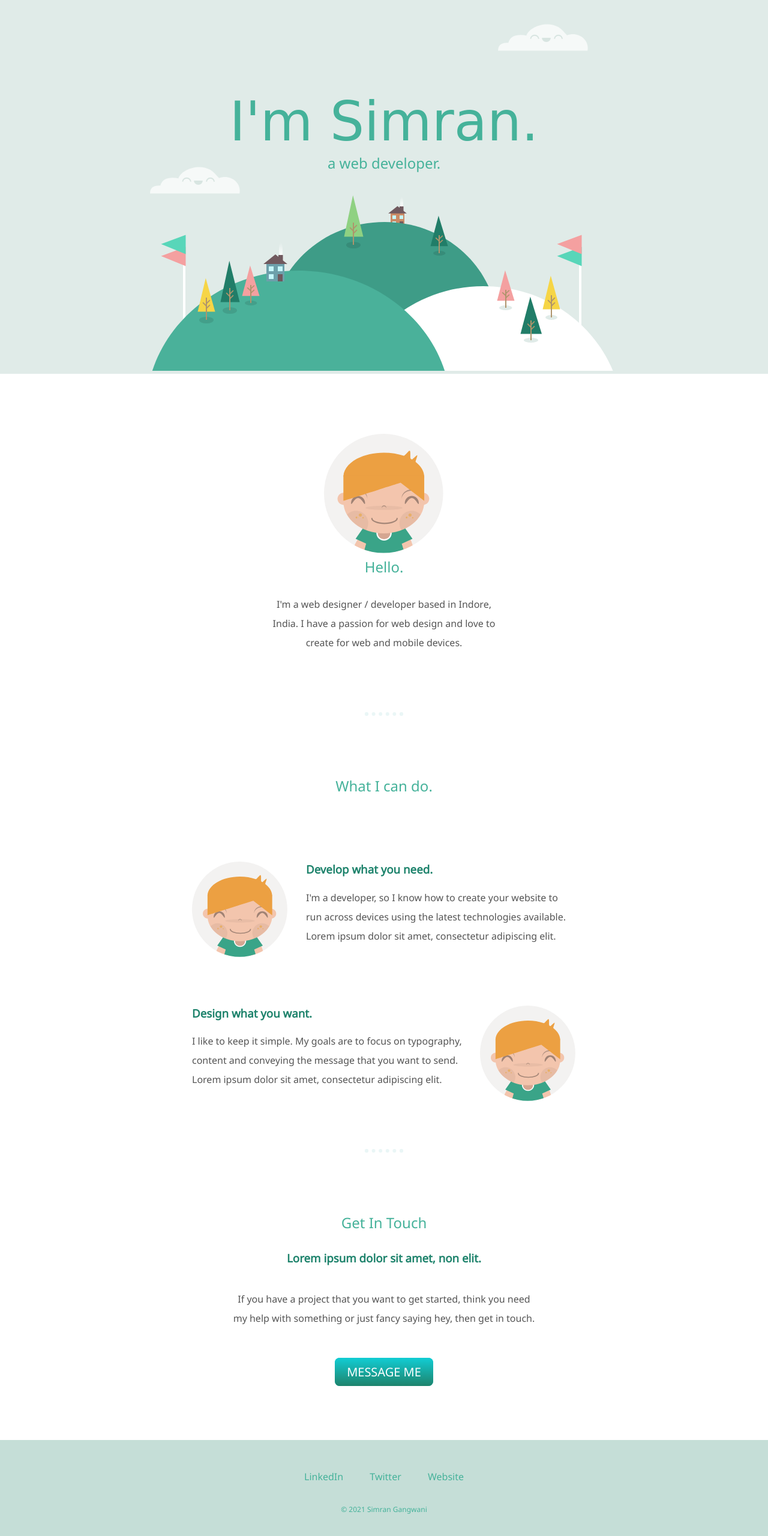
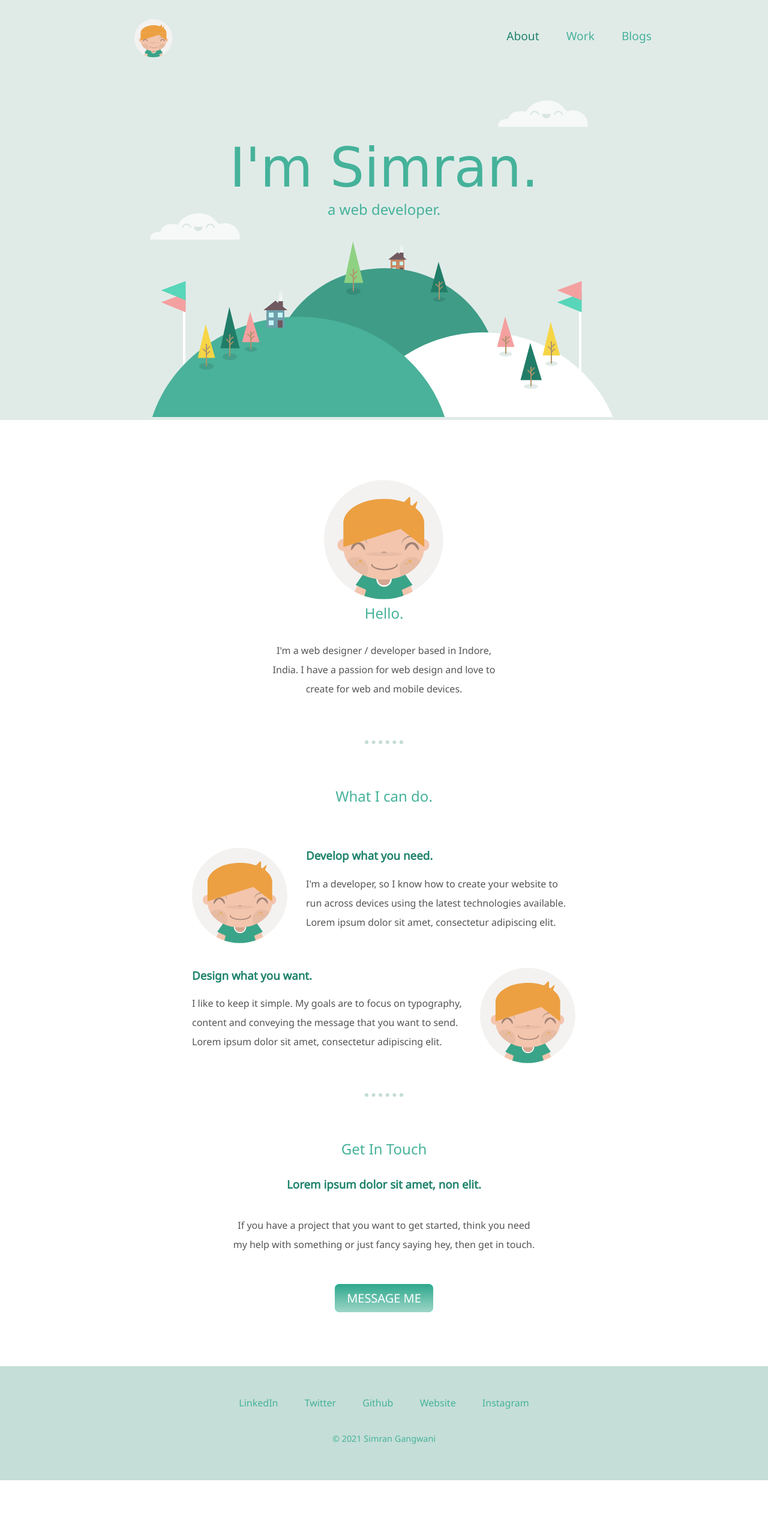
Before and after one commit to simran61/udemy_MERN_stack, a plain HTML site: page 3-CSS-My Site/index.html in a window 1280 px wide. Shown: the whole page at 60% size. After the commit the page ends 2467 px from the top, so only its background shows below. Drawn offline with Linux system fonts and the light colour scheme; a web font is replaced by a local one.

Commit message:
Completed home page (extra sect. 5)

```diff
--- a/3-CSS-My Site/css/styles.css
+++ b/3-CSS-My Site/css/styles.css
@@ -19,7 +19,7 @@ body{
 }*/
 
 h1{
-    margin: 50px auto 0 auto;
+    margin: 0 auto 0 auto;
     font-weight: 500;
     color: #45b29a;
     font-family: 'Clicker Script', cursive;
@@ -53,10 +53,10 @@ p{
 }
 
 hr{
-    border: 6px dotted #EAF6F6;
+    border: 6px dotted #c5ded7;
     border-bottom: none;
     width: 4%;
-    margin: 100px auto;
+    margin: 70px auto;
 }
 
 a{
@@ -66,6 +66,28 @@ a{
 }
 
 a:hover{
+    color: #1e836c;
+}
+
+.nav-bar{
+    height: 127px;
+    background-color: #e0ebe8;
+    display: flex;
+    justify-content: space-between;
+    padding: 0 10%;
+}
+
+.logo{
+    padding-top: 1rem;
+    width: 25%;
+}
+
+.nav-menu{
+    padding: 4.5%;
+    font-size: 1.2rem;
+}
+
+.active{
     color: #1e836c;
 }
 
@@ -161,7 +183,7 @@ use REATIVE when you want to change the position of an element but DO NOT want t
 
 .skill-row{
     width: 50%;
-    margin: 100px auto;
+    margin: 60px auto;
     text-align: left;
 }
 
@@ -202,11 +224,11 @@ USE THIS SITE FOR STYLING BUTTON ---->> VERYYYYY USEFULLLL*/
 
 .btn {
     background: #11cdd4;
-    background-image: -webkit-linear-gradient(top, #11cdd4, #1e836c);
-    background-image: -moz-linear-gradient(top, #11cdd4, #1e836c);
-    background-image: -ms-linear-gradient(top, #11cdd4, #1e836c);
-    background-image: -o-linear-gradient(top, #11cdd4, #1e836c);
-    background-image: linear-gradient(to bottom, #11cdd4, #1e836c);
+    background-image: -webkit-linear-gradient(top, #2ca78c, #9ed6c7);
+    background-image: -moz-linear-gradient(top, #2ca78c, #9ed6c7);
+    background-image: -ms-linear-gradient(top, #2ca78c, #9ed6c7);
+    background-image: -o-linear-gradient(top, #2ca78c, #9ed6c7);
+    background-image: linear-gradient(to bottom, #2ca78c, #9ed6c7);
     -webkit-border-radius: 8;
     -moz-border-radius: 8;
     border-radius: 8px;
@@ -218,16 +240,17 @@ USE THIS SITE FOR STYLING BUTTON ---->> VERYYYYY USEFULLLL*/
 
 .btn:hover {
     background: #45b29a;
-    background-image: -webkit-linear-gradient(top, #45b29a, #2bc48d);
-    background-image: -moz-linear-gradient(top, #45b29a, #2bc48d);
-    background-image: -ms-linear-gradient(top, #45b29a, #2bc48d);
-    background-image: -o-linear-gradient(top, #45b29a, #2bc48d);
-    background-image: linear-gradient(to bottom, #45b29a, #2bc48d);
+    background-image: -webkit-linear-gradient(top, #c5ded7, #45b29a);
+    background-image: -moz-linear-gradient(top, #c5ded7, #45b29a);
+    background-image: -ms-linear-gradient(top, #c5ded7, #45b29a);
+    background-image: -o-linear-gradient(top, #c5ded7, #45b29a);
+    background-image: linear-gradient(to bottom, #c5ded7, #45b29a);
     text-decoration: none;
+    color: #ffffff;
 }
 
 .copyright{
     color: #45b29a;
-    font-size: 0.75rem;
+    font-size: 0.90rem;
     padding: 20px 0;
 }
--- a/3-CSS-My Site/index.html
+++ b/3-CSS-My Site/index.html
@@ -15,6 +15,22 @@
   <!-- click ***ctrl*** and hover over everything while using pesticide -->
   <!-- div for used for CONTENT DIVISION or TO SEPARATE CONTENT -->
 
+  <div class="nav-bar">
+    <div class="logo">
+      <img class="logo" src="images/design.svg" alt="">
+    </div>
+    <div class="nav-menu">
+      <!-- <ul>
+        <li><a href="#">About</a></li>
+        <li><a href="#">Work</a></li>
+        <li><a href="#">Notes</a></li>
+      </ul> -->
+      <a class="nav-link active" href="#">About</a>
+      <a class="nav-link" href="#">Work</a>
+      <a class="nav-link" href="#">Blogs</a>
+    </div>
+  </div>
+
   <div class="top-container">
     <img class="top-cloud" src="images/cloud.svg" alt="">
     <h1>I'm Simran.</h1>
@@ -27,7 +43,8 @@
     <div class="profile">
       <img src="images/design.svg" width="200px" alt="">
       <h2>Hello.</h2>
-      <p class="intro">I'm a web designer / developer based in Indore, India. I have a passion for web design and love to create for web and mobile devices.</p>
+      <p class="intro">I'm a web designer / developer based in Indore, India. I have a passion for web design and love
+        to create for web and mobile devices.</p>
     </div>
     <hr>
     <div class="skills">
@@ -35,29 +52,34 @@
       <div class="skill-row">
         <img class="codeImg" src="images/design.svg" width="200px" alt="">
         <h3>Develop what you need.</h3>
-        <p class="code-skill-description">I'm a developer, so I know how to create your website to run across devices using the latest technologies available. Lorem ipsum dolor sit amet, consectetur adipiscing elit.</p>
+        <p class="code-skill-description">I'm a developer, so I know how to create your website to run across devices
+          using the latest technologies available. Lorem ipsum dolor sit amet, consectetur adipiscing elit.</p>
       </div>
       <div class="skill-row">
         <img class="designImg" src="images/design.svg" width="200px" alt="">
         <!-- this icon is taken from flat icon -->
         <h3>Design what you want.</h3>
-        <p class="design-skill-description">I like to keep it simple. My goals are to focus on typography, content and conveying the message that you want to send. Lorem ipsum dolor sit amet, consectetur adipiscing elit.</p>
+        <p class="design-skill-description">I like to keep it simple. My goals are to focus on typography, content and
+          conveying the message that you want to send. Lorem ipsum dolor sit amet, consectetur adipiscing elit.</p>
       </div>
     </div>
     <hr>
     <div class="contact-me">
       <h2>Get In Touch</h2>
       <h3>Lorem ipsum dolor sit amet, non elit.</h3>
-      <p class="contact-message">If you have a project that you want to get started, think you need my help with something or just fancy saying hey, then get in touch.</p>
+      <p class="contact-message">If you have a project that you want to get started, think you need my help with
+        something or just fancy saying hey, then get in touch.</p>
       <a class="btn" href="mailto:simrangangwani3107@gmail.com">MESSAGE ME</a>
     </div>
   </div>
 
 
   <div class="bottom-container">
-    <a class="footer-link" href="https://www.linkedin.com/">LinkedIn</a>
-    <a class="footer-link" href="https://twitter.com/">Twitter</a>
-    <a class="footer-link" href="https://www.appbrewery.co/">Website</a>
+    <a class="footer-link" href="https://www.linkedin.com/in/simran-gangwani-b93a441b2/">LinkedIn</a>
+    <a class="footer-link" href="https://twitter.com/SimranGangwani3">Twitter</a>
+    <a class="footer-link" href="https://github.com/simran61">Github</a>
+    <a class="footer-link" href="https://simran-gangwani.netlify.app/">Website</a>
+    <a class="footer-link" href="https://www.instagram.com/simran_wb65/">Instagram</a>
     <p class="copyright">© 2021 Simran Gangwani</p>
   </div>
 </body>
```
